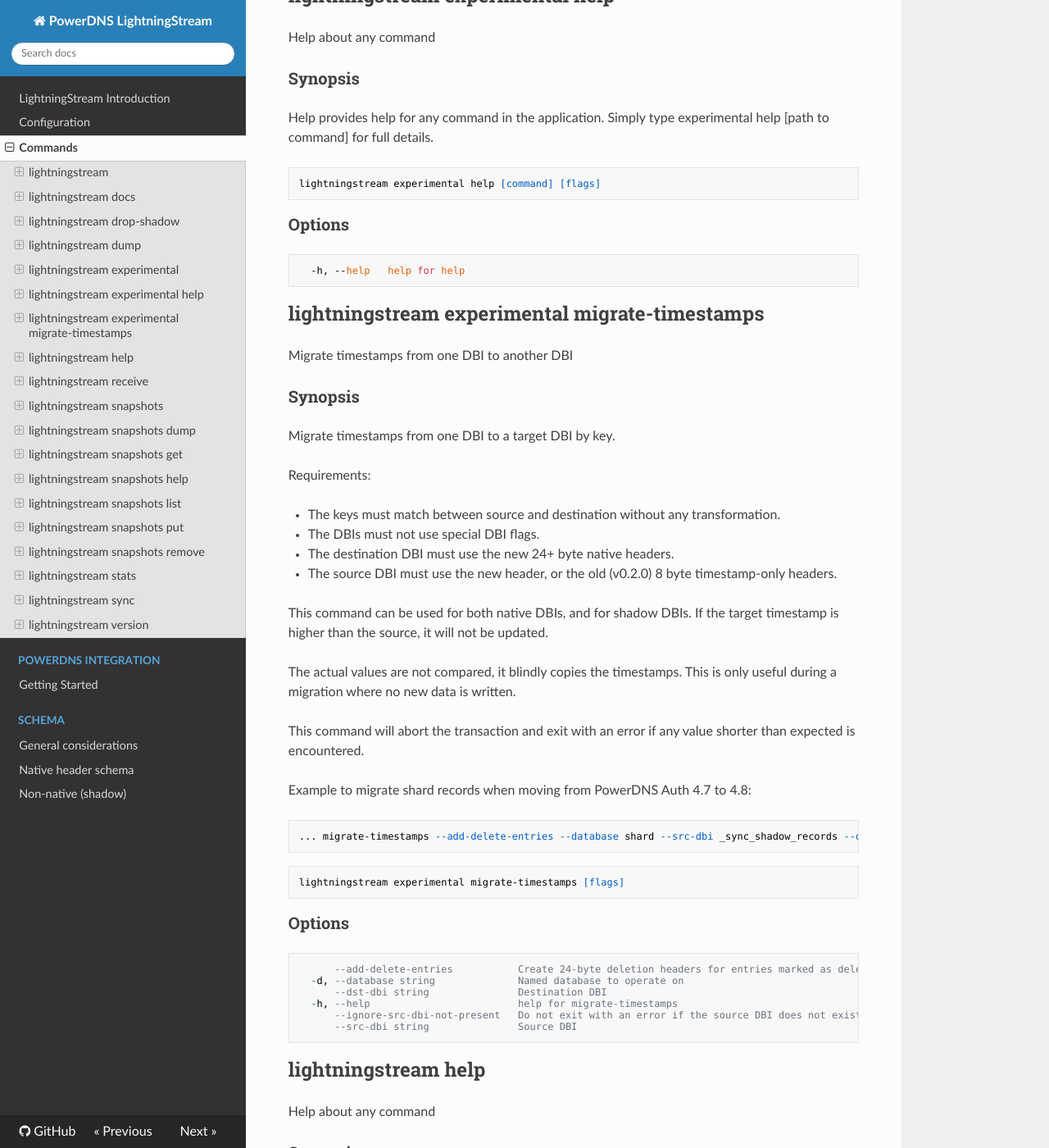
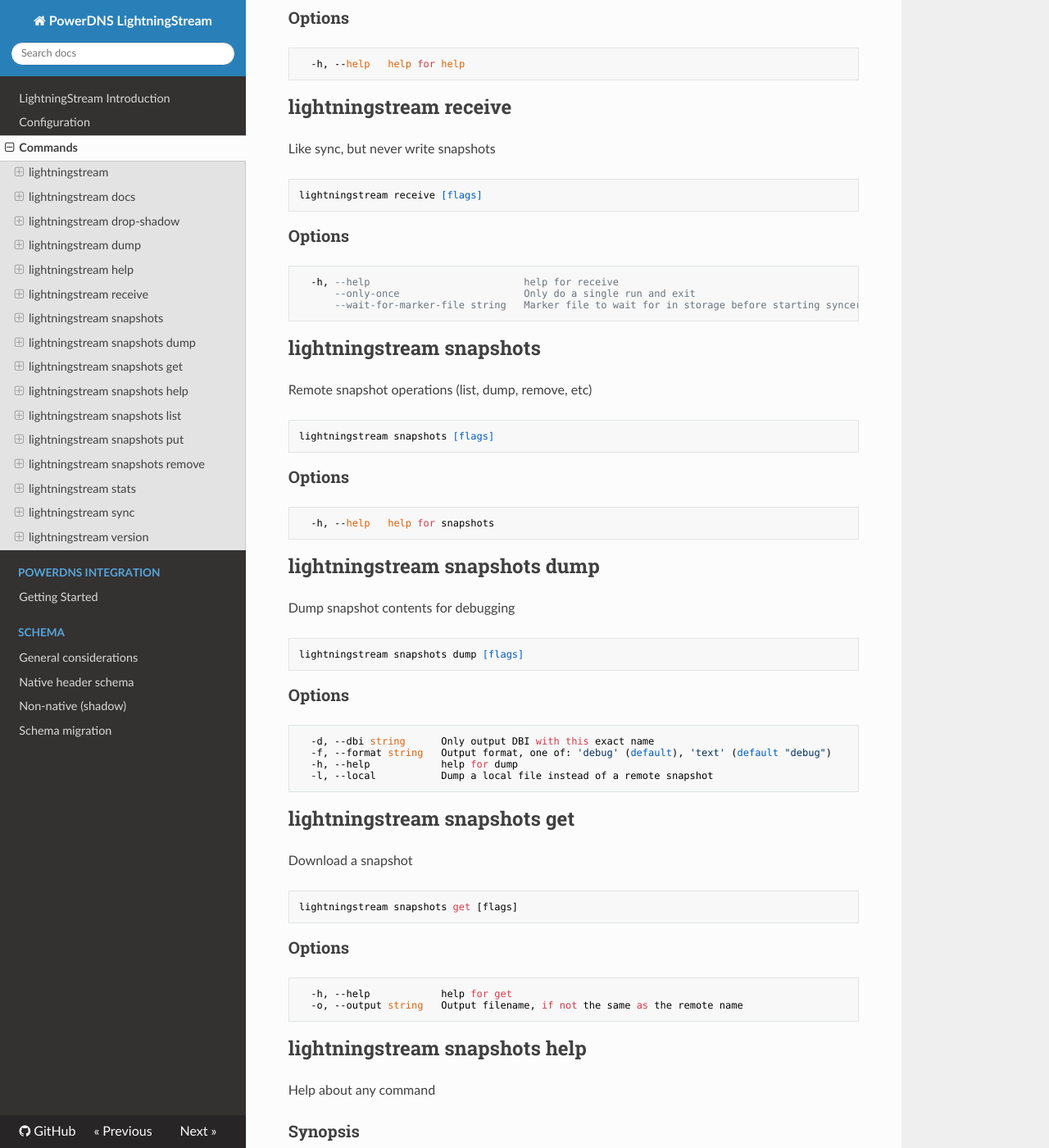
Before and after one commit to PowerDNS/lightningstream, an MkDocs documentation site: the page built from docs/commands.md, in a window 1280 px wide and 1400 px high, scrolled down 1799 px. Shown: the whole window at 82% size. Built offline with MkDocs 1.6.1, drawn with Linux system fonts in a browser that asks for light colours; nearby versions of some CDN libraries; some of the changed text lies outside the part shown.

````diff
--- a/docs/commands.md
+++ b/docs/commands.md
@@ -81,86 +82,6 @@ lightningstream dump [flags]
   -h, --help          help for dump
   -H, --hide          Hide private lightningstream databases
   -n, --name string   Only dump given database name
-```
-
-## lightningstream experimental
-
-Experimental commands, may disappear or change in any future version
-
-```
-lightningstream experimental [flags]
-```
-
-### Options
-
-```
-  -h, --help   help for experimental
-```
-
-## lightningstream experimental help
-
-Help about any command
-
-### Synopsis
-
-Help provides help for any command in the application.
-Simply type experimental help [path to command] for full details.
-
-```
-lightningstream experimental help [command] [flags]
-```
-
-### Options
-
-```
-  -h, --help   help for help
-```
-
-## lightningstream experimental migrate-timestamps
-
-Migrate timestamps from one DBI to another DBI
-
-### Synopsis
-
-
-Migrate timestamps from one DBI to a target DBI by key.
-
-Requirements:
-
-- The keys must match between source and destination without any transformation.
-- The DBIs must not use special DBI flags.
-- The destination DBI must use the new 24+ byte native headers.
-- The source DBI must use the new header, or the old (v0.2.0) 8 byte
-  timestamp-only headers.
-
-This command can be used for both native DBIs, and for shadow DBIs.
-If the target timestamp is higher than the source, it will not be updated.
-
-The actual values are not compared, it blindly copies the timestamps. This is
-only useful during a migration where no new data is written.
-
-This command will abort the transaction and exit with an error if any value
-shorter than expected is encountered.
-
-Example to migrate shard records when moving from PowerDNS Auth 4.7 to 4.8:
-
-    ... migrate-timestamps --add-delete-entries --database shard --src-dbi _sync_shadow_records --dst-dbi records_v5
-
-
-
-```
-lightningstream experimental migrate-timestamps [flags]
-```
-
-### Options
-
-```
-      --add-delete-entries           Create 24-byte deletion headers for entries marked as deleted in the source database.
-  -d, --database string              Named database to operate on
-      --dst-dbi string               Destination DBI
-  -h, --help                         help for migrate-timestamps
-      --ignore-src-dbi-not-present   Do not exit with an error if the source DBI does not exist, ignore it.
-      --src-dbi string               Source DBI
 ```
 
 ## lightningstream help
--- a/mkdocs.yml
+++ b/mkdocs.yml
@@ -19,5 +19,6 @@ nav:
   - 'Schema':
     - 'General considerations': schema.md
     - 'Native header schema': schema-native.md
-    - 'Non-native (shadow)': schema-shadow.md
+    - 'Non-native (shadow)': schema-shadow.md  # TODO: discuss it here or move?
+    - 'Schema migration': schema-migration.md
  #- 'Release Notes': 'release-notes.md'
````
Also changed, not shown: other parts of docs/commands.md (+1 -0 lines), docs/configuration.md (+265 -0 lines), docs/configuration.template.md (added, +16 -0 lines), docs/faq.md (added, +8 -0 lines), docs/index.md (+37 -7 lines), docs/lmdb.md (added, +12 -0 lines), docs/schema-migration.md (added, +67 -0 lines), docs/schema.md (+9 -12 lines), docs/snapshots.md (added, +8 -0 lines), docs/images/lightningstream-overview.png (added), 1 other file.
